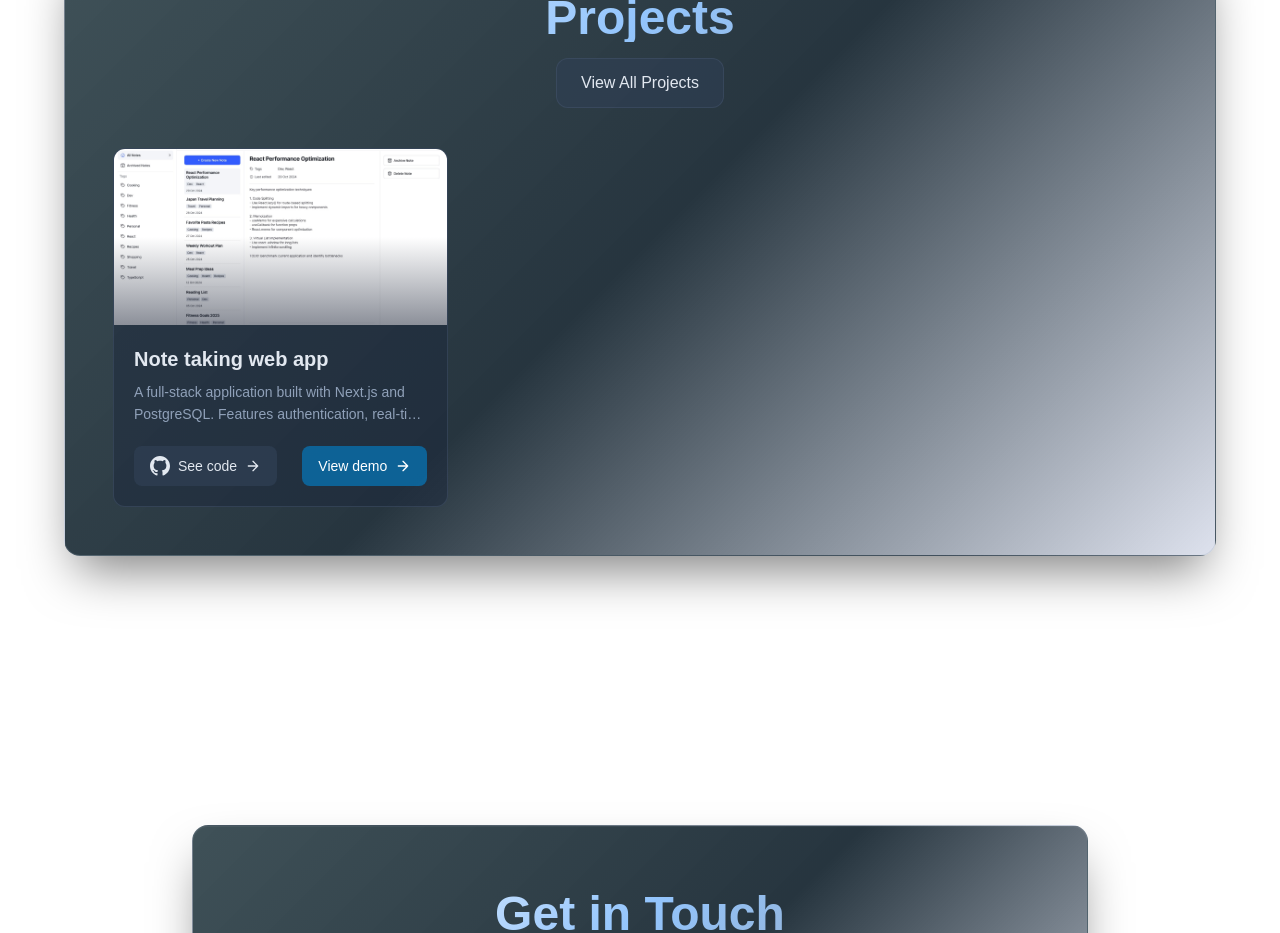
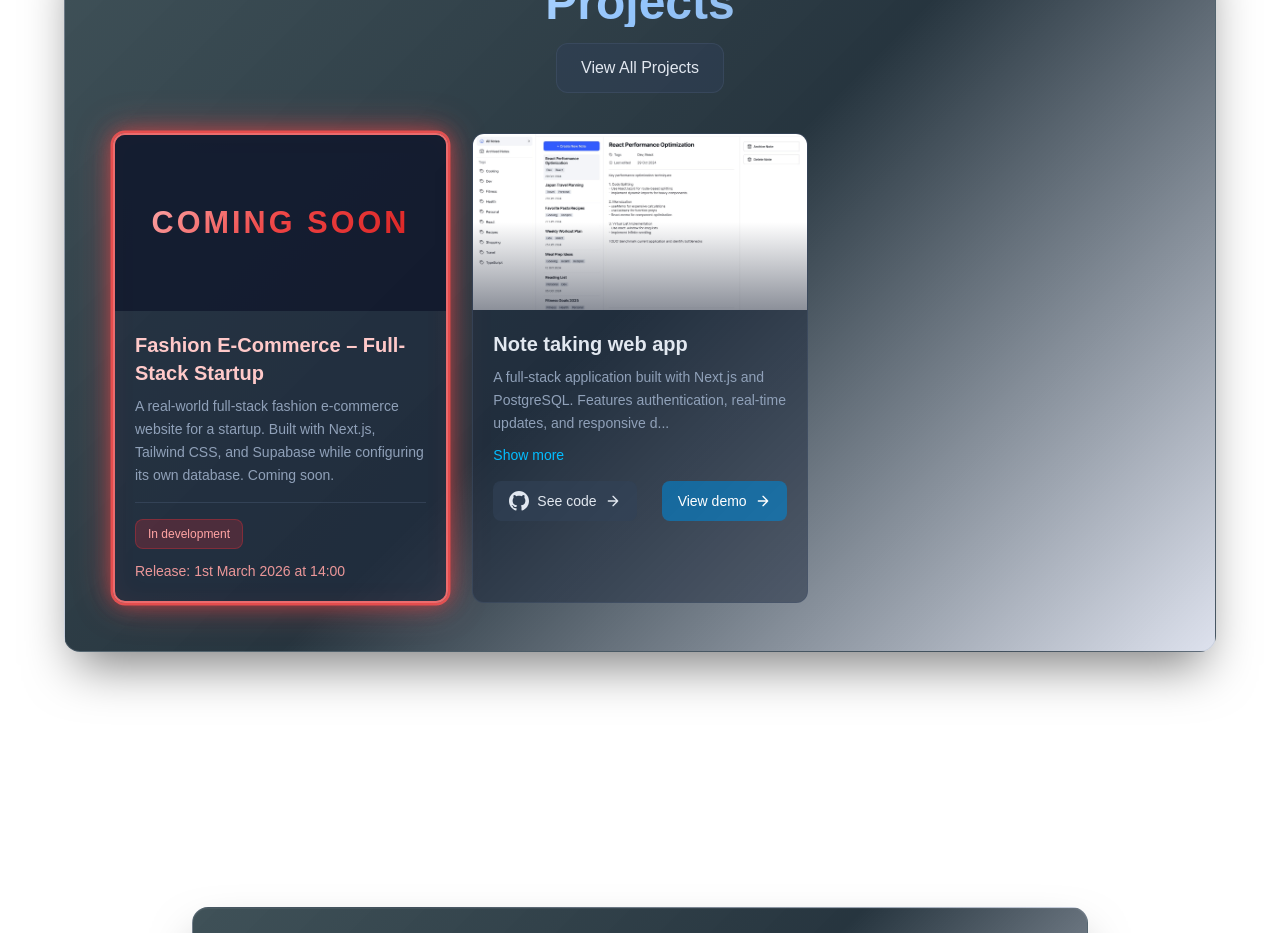
Before and after one commit to Am1rGhe/my-portfolio, a Next.js app: page / in a window 1280 px wide. Shown: the part 4240-5173 px from the top of the page. Built offline with nearby package versions, Linux system fonts and the light colour scheme.

Commit message:
add Coming Soon card for Fashion E-Commerce with release date and animations

```diff
--- a/app/globals.css
+++ b/app/globals.css
@@ -33,6 +33,11 @@ body {
   padding: 0;
   overflow-x: hidden;
   max-width: 100%;
+}
+
+button,
+a {
+  cursor: pointer;
 }
 
 @keyframes gradientShift {
@@ -121,3 +126,25 @@ body {
     transform: translateY(0) scale(1);
   }
 }
+
+@keyframes comingSoonGlow {
+  0%, 100% {
+    box-shadow: 0 0 15px rgba(239, 68, 68, 0.6), 0 0 30px rgba(239, 68, 68, 0.4), 0 0 0 2px rgba(239, 68, 68, 0.8), inset 0 0 20px rgba(239, 68, 68, 0.05);
+    border-color: rgba(248, 113, 113, 0.9);
+  }
+  50% {
+    box-shadow: 0 0 25px rgba(239, 68, 68, 0.8), 0 0 50px rgba(239, 68, 68, 0.5), 0 0 0 3px rgba(248, 113, 113, 1), inset 0 0 30px rgba(239, 68, 68, 0.08);
+    border-color: rgba(248, 113, 113, 1);
+  }
+}
+
+@keyframes comingSoonPulse {
+  0%, 100% {
+    opacity: 0.9;
+    transform: scale(1);
+  }
+  50% {
+    opacity: 1;
+    transform: scale(1.02);
+  }
+}
--- a/components/sections/ProjectsSection.tsx
+++ b/components/sections/ProjectsSection.tsx
@@ -1,7 +1,7 @@
 "use client";
 
 import { useState } from "react";
-import { projects } from "@/lib/projectsData";
+import { projects, type Project } from "@/lib/projectsData";
 
 function GithubIcon({ className }: { className?: string }) {
   return (
@@ -19,9 +19,145 @@ function ArrowIcon({ className }: { className?: string }) {
   );
 }
 
+function ComingSoonCard() {
+  return (
+    <div
+      className="relative rounded-xl overflow-hidden bg-slate-800/60 border-2"
+      style={{
+        animation: "comingSoonGlow 2.5s ease-in-out infinite",
+      }}
+    >
+      {/* Coming Soon placeholder instead of image */}
+      <div className="relative h-44 flex items-center justify-center bg-slate-900/80 overflow-hidden">
+        <span
+          className="text-2xl sm:text-3xl font-bold tracking-widest uppercase"
+          style={{
+            background: "linear-gradient(135deg, #fca5a5 0%, #ef4444 50%, #dc2626 100%)",
+            WebkitBackgroundClip: "text",
+            WebkitTextFillColor: "transparent",
+            backgroundClip: "text",
+            animation: "comingSoonPulse 2s ease-in-out infinite",
+          }}
+        >
+          Coming Soon
+        </span>
+      </div>
+
+      {/* Content */}
+      <div className="p-5">
+        <h3 className="text-lg sm:text-xl font-semibold text-red-200 mb-2">Fashion E-Commerce – Full-Stack Startup</h3>
+        <p className="text-slate-400 text-sm leading-relaxed">
+          A real-world full-stack fashion e-commerce website for a startup. Built with Next.js, Tailwind CSS, and Supabase while configuring its own database. Coming soon.
+        </p>
+        <div className="mt-4 pt-4 border-t border-slate-600/50 flex flex-wrap items-center gap-3">
+          <span className="inline-block px-3 py-1.5 rounded-lg bg-red-500/20 text-red-300 text-xs font-medium border border-red-500/30">
+            In development
+          </span>
+          <span className="text-red-300/90 text-sm font-medium">
+            Release: 1st March 2026 at 14:00
+          </span>
+        </div>
+      </div>
+    </div>
+  );
+}
+
+function ProjectCard({ project, isExpanded, onToggle }: { project: Project; isExpanded: boolean; onToggle: () => void }) {
+  const [imgError, setImgError] = useState(false);
+  const needsExpand = project.description.length > 120;
+  const displayText = isExpanded ? project.description : needsExpand ? project.description.slice(0, 120).trim() + "..." : project.description;
+
+  return (
+    <div
+      className="group relative rounded-xl overflow-hidden bg-slate-800/50 border border-slate-600/50 transition-all duration-500 hover:border-sky-500/50 hover:shadow-[0_0_40px_rgba(56,189,248,0.2),inset_0_0_30px_rgba(56,189,248,0.05)]"
+    >
+      {/* Image */}
+      <div className="relative h-44 overflow-hidden bg-slate-800 flex items-center justify-center">
+        {imgError ? (
+          <span className="text-slate-500 font-medium text-sm">No preview</span>
+        ) : (
+          <>
+            {/* eslint-disable-next-line @next/next/no-img-element */}
+            <img
+              src={project.image}
+              alt={project.title}
+              className="w-full h-full object-cover transition-transform duration-500 group-hover:scale-110"
+              onError={() => setImgError(true)}
+            />
+            <div className="absolute inset-0 bg-gradient-to-t from-slate-900/80 via-transparent to-transparent opacity-60" />
+          </>
+        )}
+      </div>
+
+      {/* Content */}
+      <div className="p-5">
+        <h3 className="text-lg sm:text-xl font-semibold text-slate-200 mb-2">{project.title}</h3>
+        <p className="text-slate-400 text-sm leading-relaxed mb-2">
+          {displayText}
+        </p>
+        {needsExpand && (
+          <button
+            type="button"
+            onClick={onToggle}
+            className="text-sky-400 hover:text-sky-300 text-sm font-medium mb-4 transition-colors"
+          >
+            {isExpanded ? "Show less" : "Show more"}
+          </button>
+        )}
+        {!needsExpand && <div className="mb-4" />}
+
+        {/* Buttons */}
+        <div className="flex flex-col sm:flex-row items-stretch sm:items-center justify-between gap-2 sm:gap-3">
+          {project.githubUrl ? (
+            <a
+              href={project.githubUrl}
+              target="_blank"
+              rel="noopener noreferrer"
+              className="flex items-center gap-2 px-4 py-2.5 rounded-lg bg-slate-700/60 hover:bg-slate-600/80 text-slate-200 text-sm font-medium transition-all duration-300 hover:gap-3 hover:shadow-[0_0_15px_rgba(56,189,248,0.2)]"
+            >
+              <GithubIcon className="w-5 h-5 flex-shrink-0" />
+              <span>See code</span>
+              <ArrowIcon className="w-4 h-4 flex-shrink-0" />
+            </a>
+          ) : (
+            <a
+              href={`mailto:amir.ghouari2004@gmail.com?subject=Request: ${encodeURIComponent(project.title)} Source Code`}
+              className="flex items-center gap-2 px-4 py-2.5 rounded-lg bg-slate-700/60 hover:bg-slate-600/80 text-slate-200 text-sm font-medium transition-all duration-300 hover:gap-3 hover:shadow-[0_0_15px_rgba(56,189,248,0.2)]"
+            >
+              <span>Request code</span>
+              <ArrowIcon className="w-4 h-4 flex-shrink-0" />
+            </a>
+          )}
+          {project.demoUrl && (
+            <a
+              href={project.demoUrl}
+              target="_blank"
+              rel="noopener noreferrer"
+              className="flex items-center gap-2 px-4 py-2.5 rounded-lg bg-sky-600/60 hover:bg-sky-500/80 text-white text-sm font-medium transition-all duration-300 hover:gap-3 hover:shadow-[0_0_15px_rgba(56,189,248,0.4)]"
+            >
+              <span>View demo</span>
+              <ArrowIcon className="w-4 h-4 flex-shrink-0" />
+            </a>
+          )}
+        </div>
+      </div>
+    </div>
+  );
+}
+
 export default function ProjectsSection() {
   const [showAll, setShowAll] = useState(false);
+  const [expandedIds, setExpandedIds] = useState<Set<string>>(new Set());
   const displayProjects = showAll ? projects : projects.filter((p) => p.highlighted);
+
+  const toggleExpand = (id: string) => {
+    setExpandedIds((prev) => {
+      const next = new Set(prev);
+      if (next.has(id)) next.delete(id);
+      else next.add(id);
+      return next;
+    });
+  };
 
   return (
     <section
@@ -62,53 +198,14 @@ export default function ProjectsSection() {
 
           {/* project cards grid */}
           <div className="grid grid-cols-1 sm:grid-cols-2 lg:grid-cols-3 gap-4 sm:gap-6">
+            <ComingSoonCard />
             {displayProjects.map((project) => (
-              <div
+              <ProjectCard
                 key={project.id}
-                className="group relative rounded-xl overflow-hidden bg-slate-800/50 border border-slate-600/50 transition-all duration-500 hover:border-sky-500/50 hover:shadow-[0_0_40px_rgba(56,189,248,0.2),inset_0_0_30px_rgba(56,189,248,0.05)]"
-              >
-                {/* Image */}
-                <div className="relative h-44 overflow-hidden">
-                  {/* eslint-disable-next-line @next/next/no-img-element */}
-                  <img
-                    src={project.image}
-                    alt={project.title}
-                    className="w-full h-full object-cover transition-transform duration-500 group-hover:scale-110"
-                  />
-                  <div className="absolute inset-0 bg-gradient-to-t from-slate-900/80 via-transparent to-transparent opacity-60" />
-                </div>
-
-                {/* Content */}
-                <div className="p-5">
-                  <h3 className="text-xl font-semibold text-slate-200 mb-2">{project.title}</h3>
-                  <p className="text-slate-400 text-sm leading-relaxed mb-5 line-clamp-2">{project.description}</p>
-
-                  {/* Buttons */}
-                  <div className="flex flex-col sm:flex-row items-stretch sm:items-center justify-between gap-2 sm:gap-3">
-                    <a
-                      href={project.githubUrl}
-                      target="_blank"
-                      rel="noopener noreferrer"
-                      className="flex items-center gap-2 px-4 py-2.5 rounded-lg bg-slate-700/60 hover:bg-slate-600/80 text-slate-200 text-sm font-medium transition-all duration-300 hover:gap-3 hover:shadow-[0_0_15px_rgba(56,189,248,0.2)]"
-                    >
-                      <GithubIcon className="w-5 h-5 flex-shrink-0" />
-                      <span>See code</span>
-                      <ArrowIcon className="w-4 h-4 flex-shrink-0" />
-                    </a>
-                    {project.demoUrl && (
-                      <a
-                        href={project.demoUrl}
-                        target="_blank"
-                        rel="noopener noreferrer"
-                        className="flex items-center gap-2 px-4 py-2.5 rounded-lg bg-sky-600/60 hover:bg-sky-500/80 text-white text-sm font-medium transition-all duration-300 hover:gap-3 hover:shadow-[0_0_15px_rgba(56,189,248,0.4)]"
-                      >
-                        <span>View demo</span>
-                        <ArrowIcon className="w-4 h-4 flex-shrink-0" />
-                      </a>
-                    )}
-                  </div>
-                </div>
-              </div>
+                project={project}
+                isExpanded={expandedIds.has(project.id)}
+                onToggle={() => toggleExpand(project.id)}
+              />
             ))}
           </div>
         </div>
```
